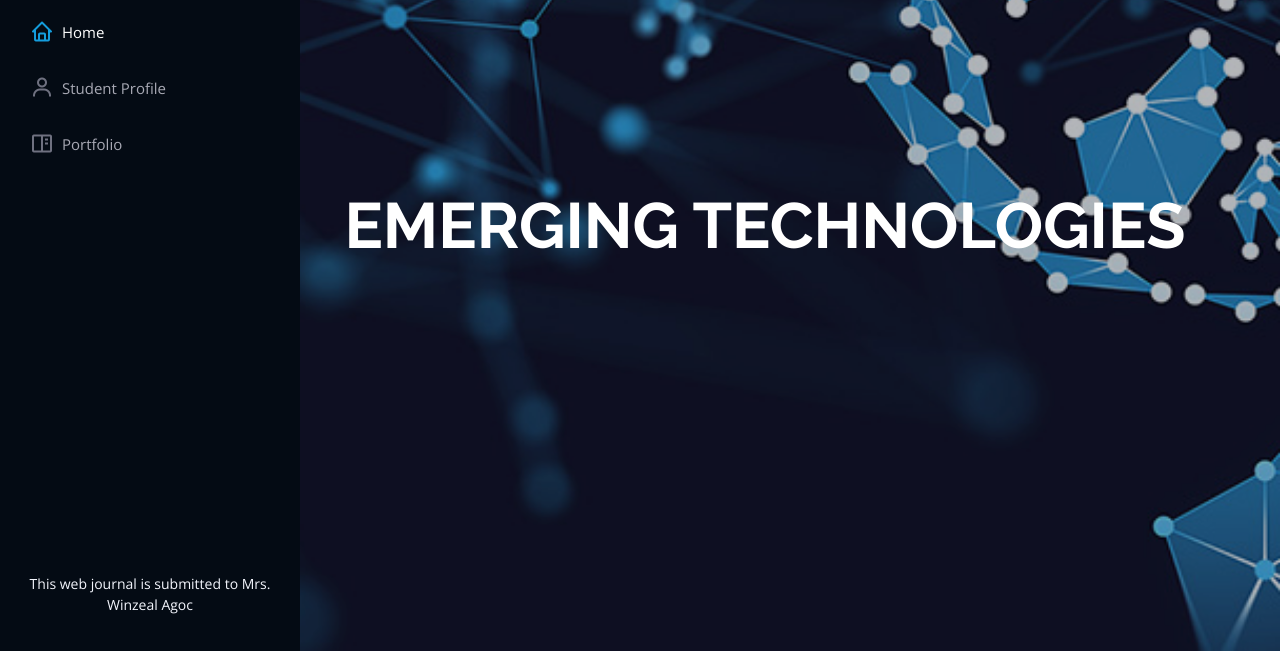
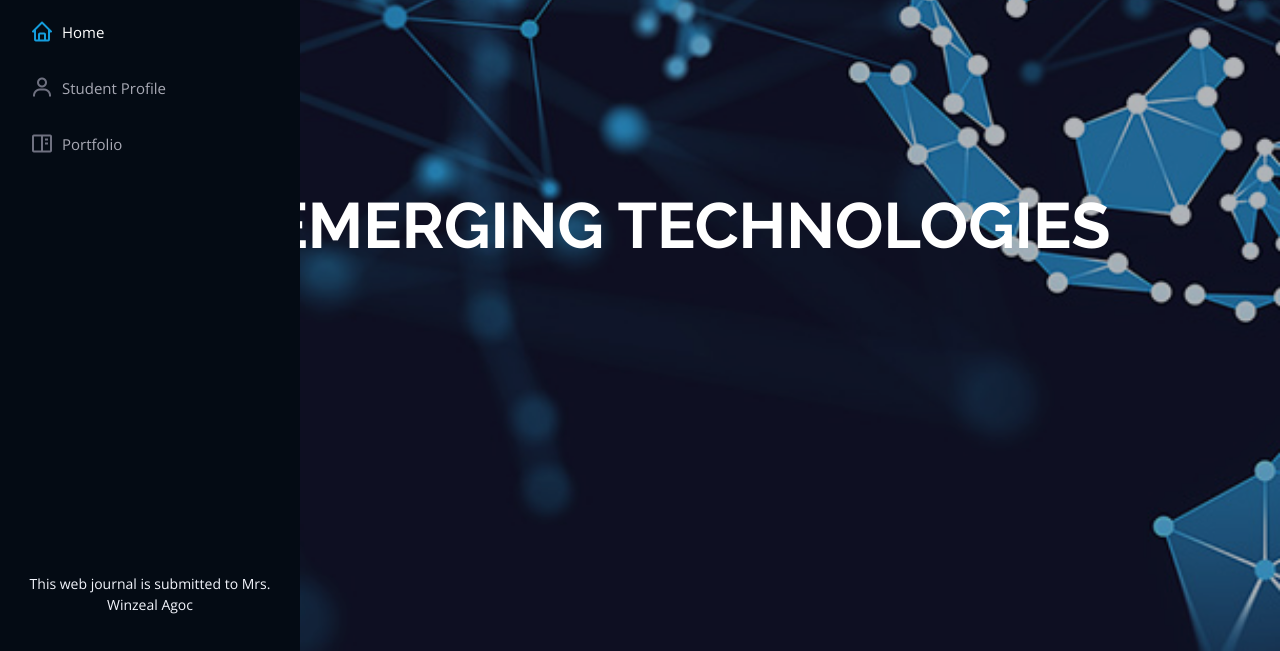
Before and after one commit to andwenggg/WEBJOURNAL, a plain HTML site: page index.html in a window 1280 px wide. Shown: the part 149-800 px from the top of the page. Drawn offline with nearby package versions, Linux system fonts and the light colour scheme.

Commit message:
Update style.css

```diff
--- a/assets/css/style.css
+++ b/assets/css/style.css
@@ -251,7 +251,7 @@ h6 {
 }
 
 #hero h1 {
-  margin: 0 0px 10px 250px;
+  margin: 0 0px 10px 100px;
   font-size: 64px;
   font-weight: 700;
   line-height: 56px;
```
